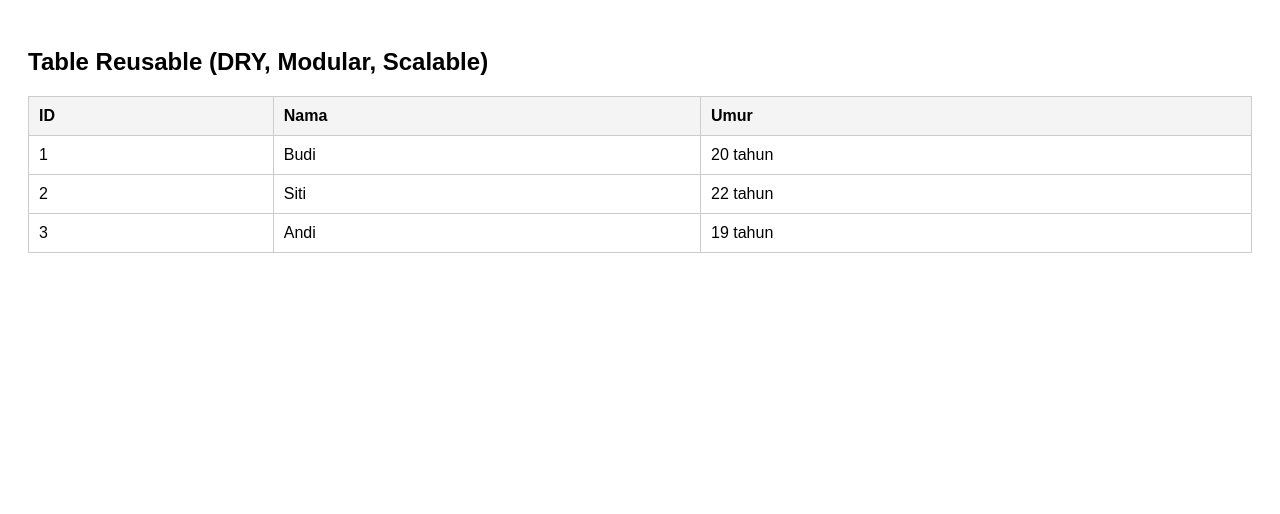
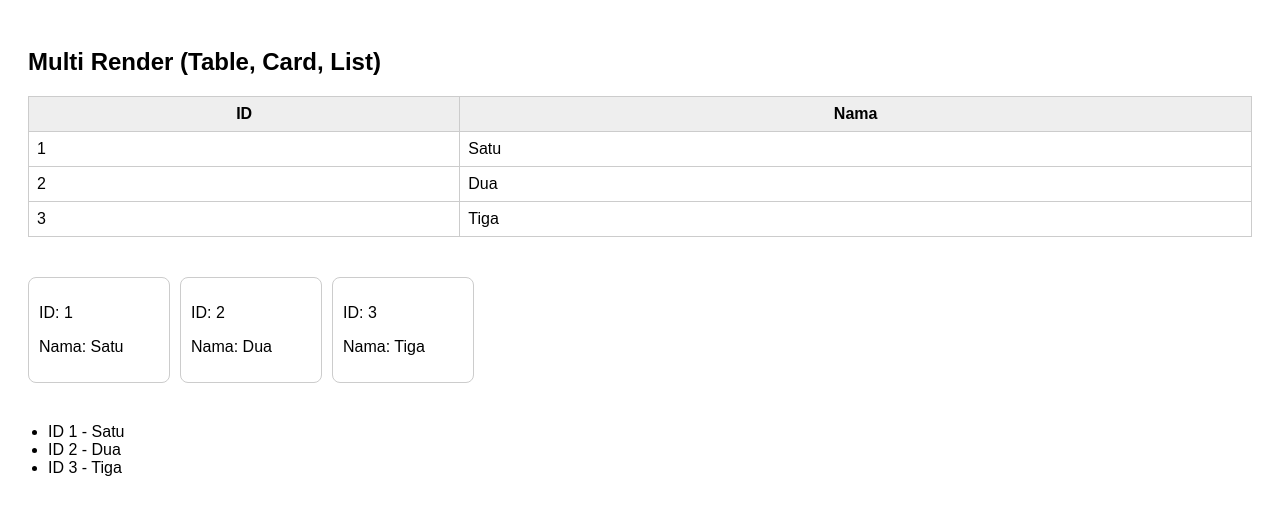
Before and after one commit to olapabi6-hash/06, a plain HTML site: page index.html in a window 1280 px wide. Drawn offline with Linux system fonts and the light colour scheme.

Commit message:
Update index.html

```diff
--- a/index.html
+++ b/index.html
@@ -2,11 +2,15 @@
 <html lang="id">
 <head>
   <meta charset="UTF-8">
-  <title>Table Modular DRY</title>
+  <title>Multi Render DRY</title>
   <style>
     body {
-      font-family: Arial, sans-serif;
+      font-family: Arial;
       padding: 20px;
+    }
+
+    .container {
+      margin-bottom: 40px;
     }
 
     table {
@@ -16,97 +20,135 @@
 
     th, td {
       border: 1px solid #ccc;
-      padding: 10px;
-      text-align: left;
+      padding: 8px;
     }
 
     th {
-      background-color: #f4f4f4;
+      background: #eee;
+    }
+
+    .card-wrapper {
+      display: flex;
+      gap: 10px;
+    }
+
+    .card {
+      border: 1px solid #ccc;
+      padding: 10px;
+      border-radius: 8px;
+      width: 120px;
+    }
+
+    ul {
+      padding-left: 20px;
     }
   </style>
 </head>
 <body>
 
-  <h2>Table Reusable (DRY, Modular, Scalable)</h2>
-  <div id="table-container"></div>
+<h2>Multi Render (Table, Card, List)</h2>
+
+<div id="table-view" class="container"></div>
+<div id="card-view" class="container"></div>
+<div id="list-view" class="container"></div>
 
 <script>
-    // ====== CONFIG (Reusable Schema) ======
+  // ===== DATASET =====
+  const data = [
+    { id: 1, nama: "Satu" },
+    { id: 2, nama: "Dua" },
+    { id: 3, nama: "Tiga" }
+  ];
+
   const columns = [
     { key: "id", label: "ID" },
-      { key: "nama", label: "Nama" },
-      { key: "umur", label: "Umur", render: (v) => v + " tahun" }
+    { key: "nama", label: "Nama" }
   ];
 
-    // ====== DATA ======
-    const data = [
-      { id: 1, nama: "Budi", umur: 20 },
-      { id: 2, nama: "Siti", umur: 22 },
-      { id: 3, nama: "Andi", umur: 19 }
-    ];
-
-    // ====== MODULE: CREATE ELEMENT ======
-    function createElement(tag, className = "", content = "") {
+  // ===== CORE (DRY) =====
+  function createElement(tag, content = "", className = "") {
     const el = document.createElement(tag);
+    if (content) el.textContent = content;
     if (className) el.className = className;
-      if (content !== "") el.textContent = content;
     return el;
   }
 
-    // ====== MODULE: RENDER HEADER ======
-    function renderHeader(columns) {
+  // ===== TABLE MODULE =====
+  function renderTable(container, columns, data) {
+    const table = createElement("table");
+
     const thead = createElement("thead");
-      const tr = createElement("tr");
+    const trHead = createElement("tr");
 
     columns.forEach(col => {
-        const th = createElement("th", "", col.label);
-        tr.appendChild(th);
+      trHead.appendChild(createElement("th", col.label));
     });
 
-      thead.appendChild(tr);
-      return thead;
-    }
+    thead.appendChild(trHead);
+    table.appendChild(thead);
 
-    // ====== MODULE: RENDER BODY ======
-    function renderBody(data, columns) {
     const tbody = createElement("tbody");
 
     data.forEach(row => {
       const tr = createElement("tr");
 
       columns.forEach(col => {
-          let value = row[col.key];
-
-          // support custom render (scalable)
-          if (col.render) {
-            value = col.render(value, row);
-          }
-
-          const td = createElement("td", "", value);
-          tr.appendChild(td);
+        tr.appendChild(createElement("td", row[col.key]));
       });
 
       tbody.appendChild(tr);
     });
 
-      return tbody;
-    }
-
-    // ====== MAIN FUNCTION (DRY CORE) ======
-    function renderTable(containerId, columns, data) {
-      const container = document.getElementById(containerId);
-      container.innerHTML = ""; // clear for re-render
-
-      const table = createElement("table");
-
-      table.appendChild(renderHeader(columns));
-      table.appendChild(renderBody(data, columns));
-
+    table.appendChild(tbody);
     container.appendChild(table);
   }
 
-    // ====== INIT ======
-    renderTable("table-container", columns, data);
+  // ===== CARD MODULE =====
+  function renderCard(container, data) {
+    const wrapper = createElement("div", "", "card-wrapper");
+
+    data.forEach(item => {
+      const card = createElement("div", "", "card");
+
+      card.appendChild(createElement("p", "ID: " + item.id));
+      card.appendChild(createElement("p", "Nama: " + item.nama));
+
+      wrapper.appendChild(card);
+    });
+
+    container.appendChild(wrapper);
+  }
+
+  // ===== LIST MODULE =====
+  function renderList(container, data) {
+    const ul = createElement("ul");
+
+    data.forEach(item => {
+      const li = createElement("li", `ID ${item.id} - ${item.nama}`);
+      ul.appendChild(li);
+    });
+
+    container.appendChild(ul);
+  }
+
+  // ===== MAIN RENDER (SCALABLE) =====
+  function render(type, containerId, data, columns = []) {
+    const container = document.getElementById(containerId);
+    container.innerHTML = "";
+
+    if (type === "table") {
+      renderTable(container, columns, data);
+    } else if (type === "card") {
+      renderCard(container, data);
+    } else if (type === "list") {
+      renderList(container, data);
+    }
+  }
+
+  // ===== INIT =====
+  render("table", "table-view", data, columns);
+  render("card", "card-view", data);
+  render("list", "list-view", data);
 
 </script>
 
```
Lines whose indentation alone changed are shown as unchanged.
